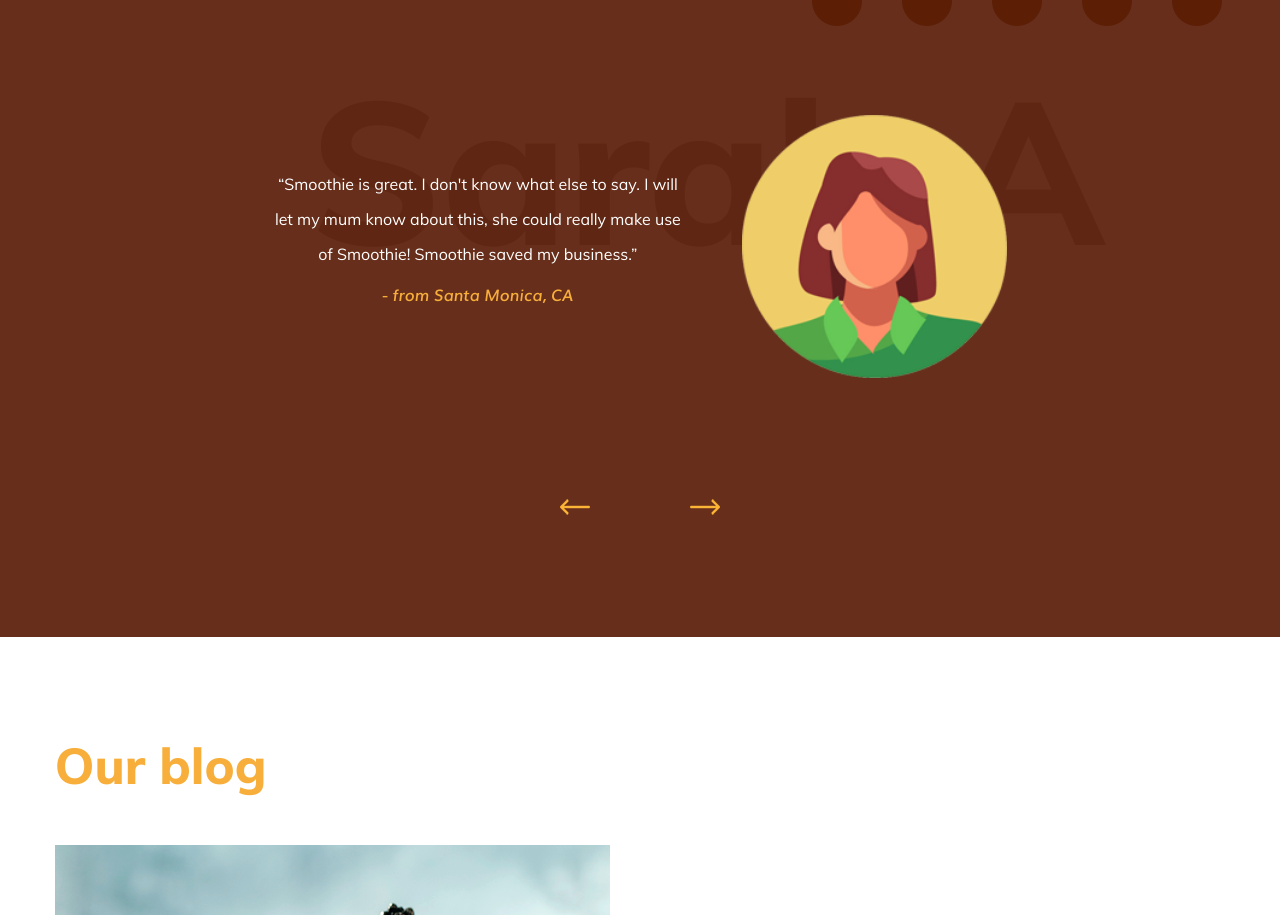
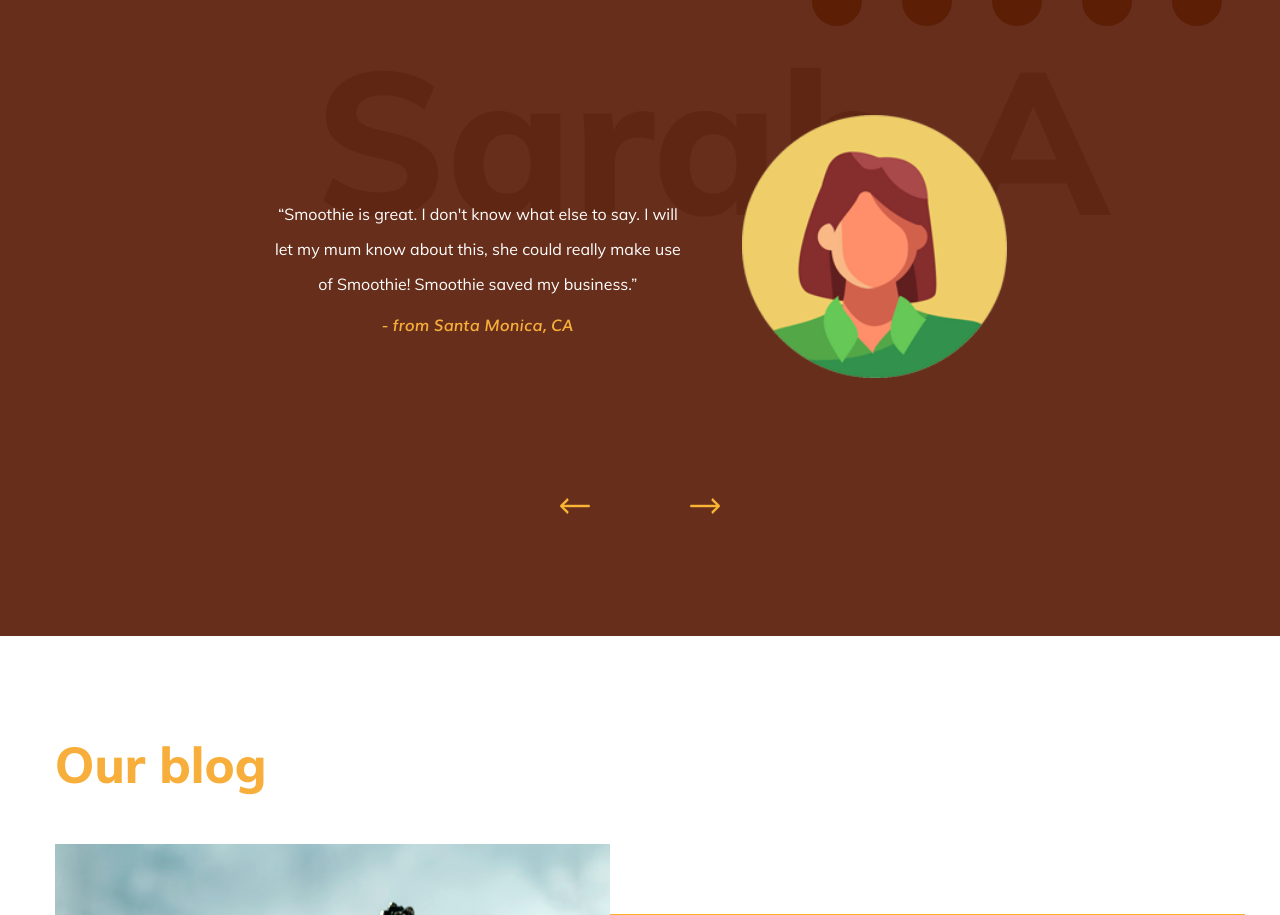
Before and after one commit to AlesyaOsipenko/smoothie-project, a plain HTML site: page index.html in a window 1280 px wide. Shown: the part 5340-6255 px from the top of the page. Drawn offline with Linux system fonts and the light colour scheme.

Commit message:
add pixel-perfect__smoothie-block

```diff
--- a/css/index.css
+++ b/css/index.css
@@ -650,7 +650,9 @@
 
 .testimonials__comment {
     display: flex;
-    margin-bottom: 121px;
+    justify-content: center;
+    align-items:center;
+    margin-bottom: 120px;
     z-index: 1;
 }
 
@@ -661,8 +663,8 @@
     font-size: 200px;
     color: rgba(82, 25, 5, 0.6);
     position: absolute;
-    top: 235px;
-    left: 310px;
+    top: 205px;
+    left: 315px;
     z-index: -1;
 }
 
```
